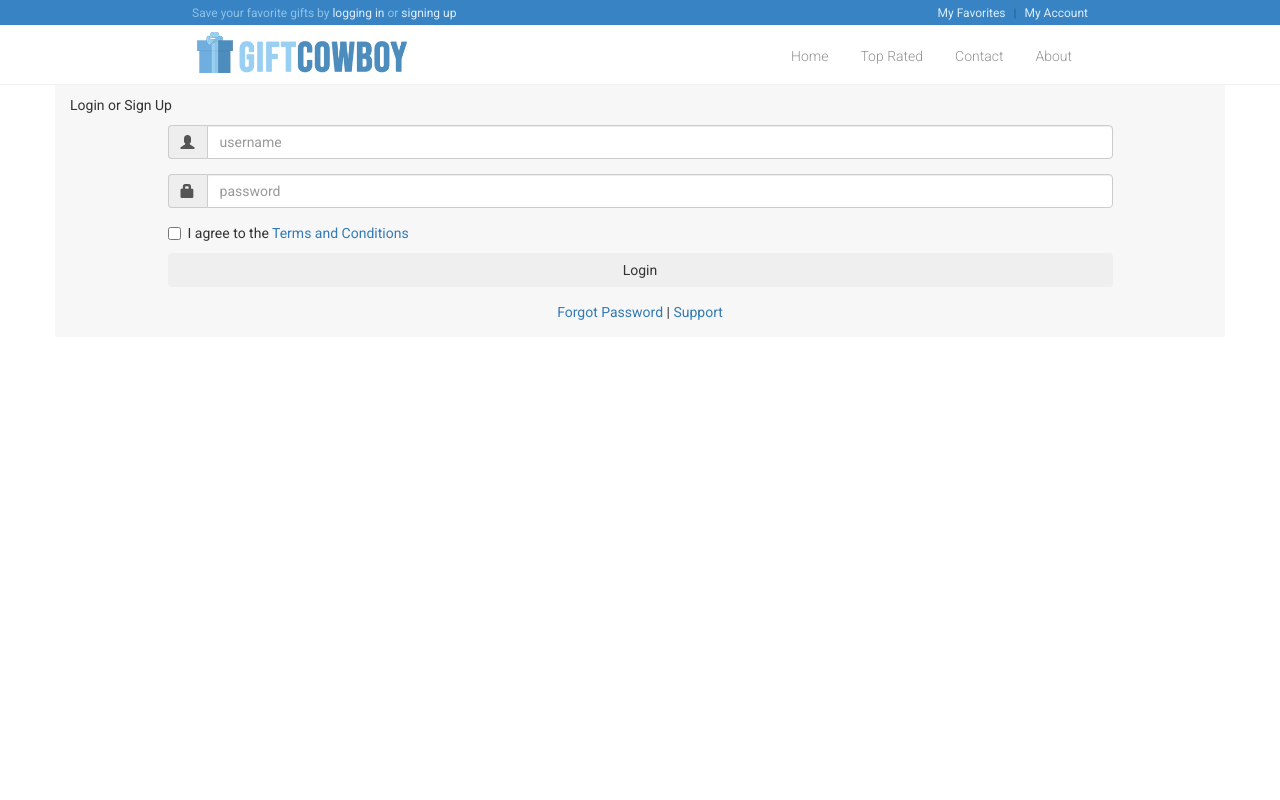
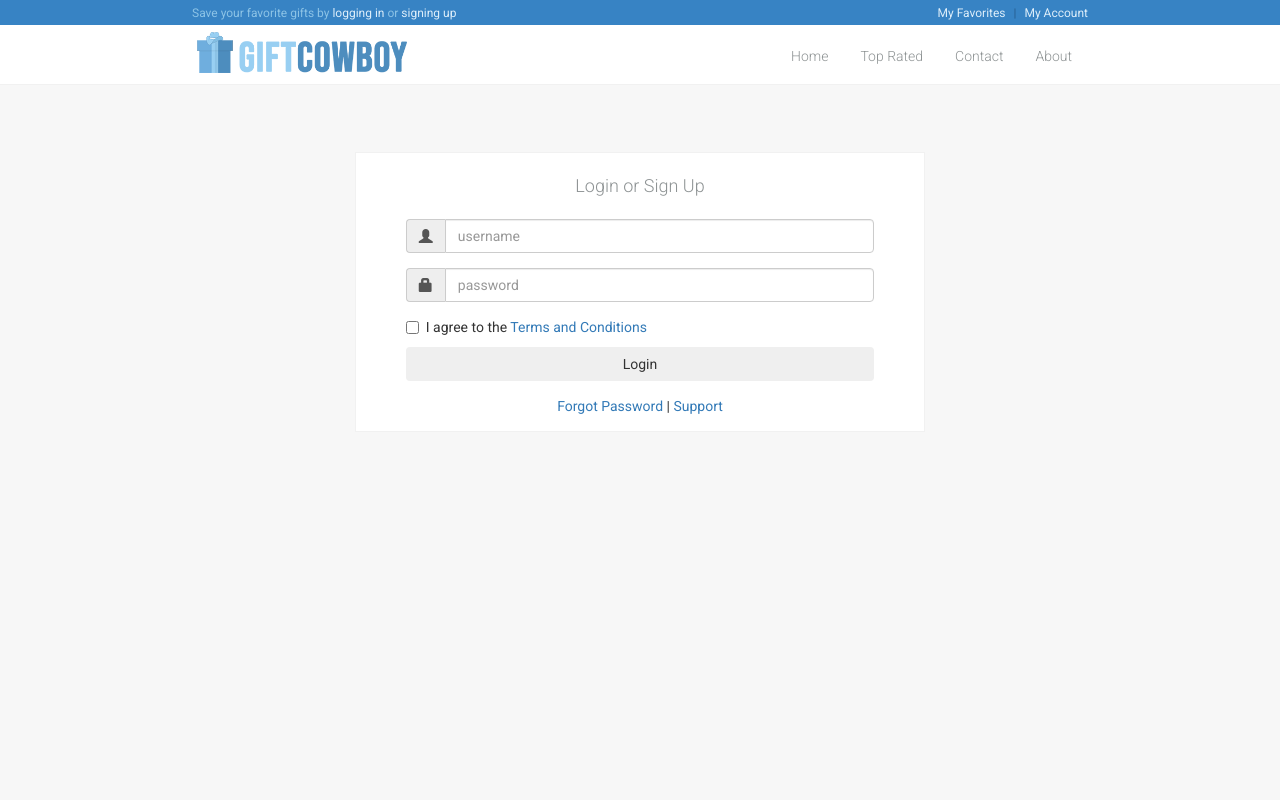
Before and after one commit to ZacharyMcGee/GiftCowboy, a PHP site: page /login.php in a window 1280 px wide. Run offline with PHP 8.4, Linux system fonts and the light colour scheme; some libraries are stand-ins or nearby versions.

Commit message:
Update style.css

```diff
--- a/css/style.css
+++ b/css/style.css
@@ -4,9 +4,11 @@ html {
   margin: 0px;
   padding: 0px;
   min-height: 100%;
+  background-color: #f7f7f7;
 }
 
 body {
+  background-color: #f7f7f7;
   margin: 0px;
   padding: 0px;
   font-family: 'Roboto', sans-serif;
@@ -44,6 +46,10 @@ body {
   text-decoration: none;
 }
 
+.login-signup a:hover {
+  color: #8cc3e6;
+}
+
 .account-info {
   float: right;
   font-size: 12px;
@@ -64,6 +70,10 @@ body {
 .account-info a:link {
   color: #ddeefa;
   text-decoration: none;
+}
+
+.account-info a:hover {
+  color: #8cc3e6;
 }
 
 .account-info p {
@@ -117,8 +127,8 @@ body {
   text-decoration: none;
 }
 
-.menu li a:hover:not(.active) {
-  background-color: #111;
+.menu li a:hover {
+  color: #3ba5ff;
 }
 
 .menu-active {
@@ -135,7 +145,7 @@ body {
   min-width: 850px;
   min-height: 100%;
   background-color: white;
-  margin-top: 20px;
+  margin-top: 10px;
   margin-left: 15%;
   margin-right: 15%;
   border-radius: 3px;
@@ -147,7 +157,7 @@ body {
   min-width: 850px;
   min-height: 100%;
   background-color: white;
-  margin-top: 20px;
+  margin-top: 10px;
   margin-left: 15%;
   margin-right: 15%;
   border-radius: 3px;
@@ -182,6 +192,7 @@ body {
   font-weight: 300;
   color: #8e9394;
   font-size: 14px;
+  margin-bottom: 20px;
 }
 
 .interest {
@@ -249,7 +260,7 @@ body {
 .button {
   width: calc(100% - 56px);
   margin-left: 28px;
-  height: 28px;
+  height: 50px;
   cursor: pointer;
   border: none;
   border-radius: 3px;
@@ -378,3 +389,25 @@ body {
   margin: 0px;
   padding: 0px;
 }
+
+.login-form {
+  border: 1px solid #f1f1f1;
+  margin-left: 25%;
+  margin-right: 25%;
+  background-color: #fff;
+  height: 280px;
+  margin-top: 5%;
+}
+
+.login-title {
+    margin-top: 20px;
+    margin-bottom: 20px;
+}
+
+.login-title p {
+  text-align: center;
+  font-size: 18px;
+  font-family: 'Roboto', sans-serif;
+  font-weight: 300;
+  color: #8e9394;
+}
```
